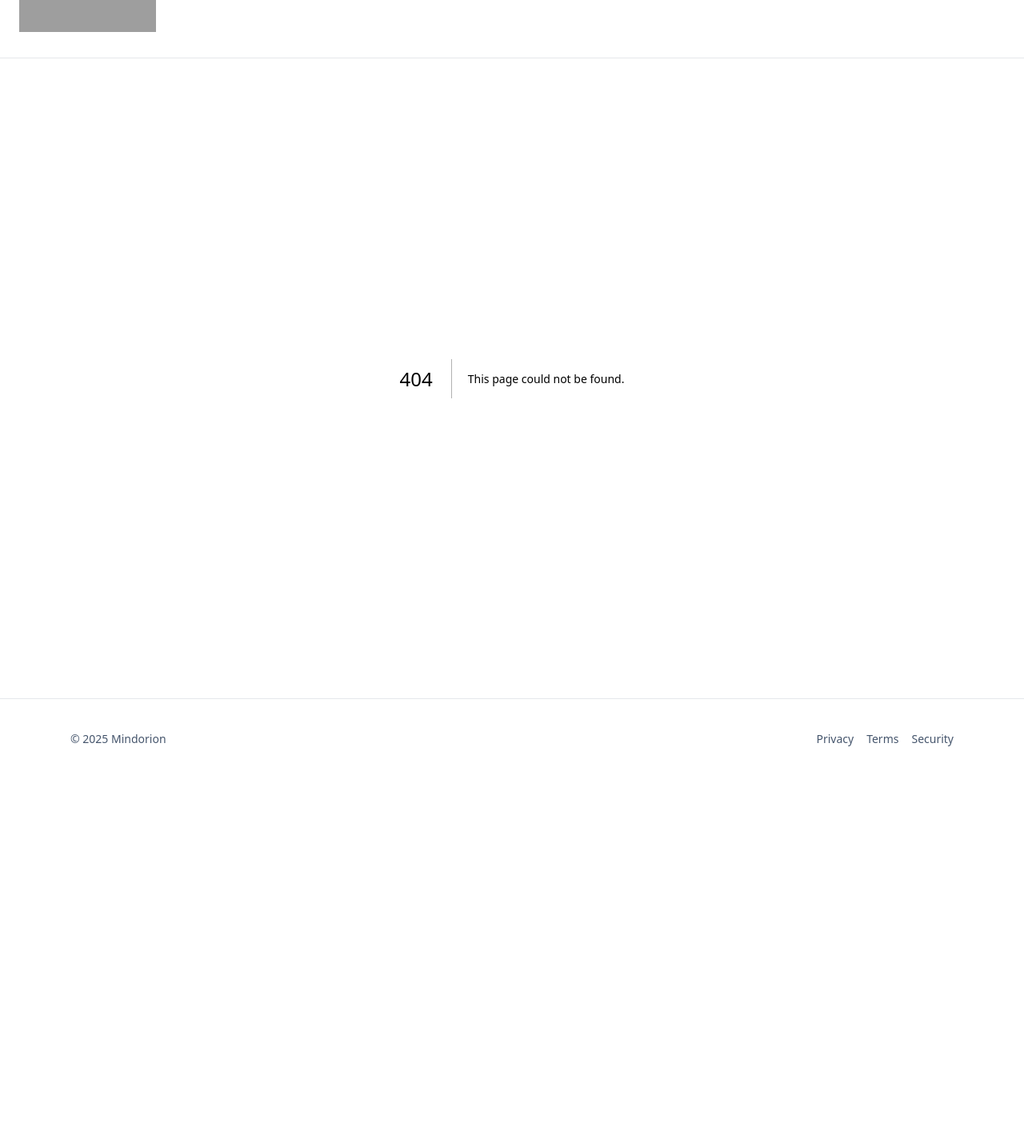
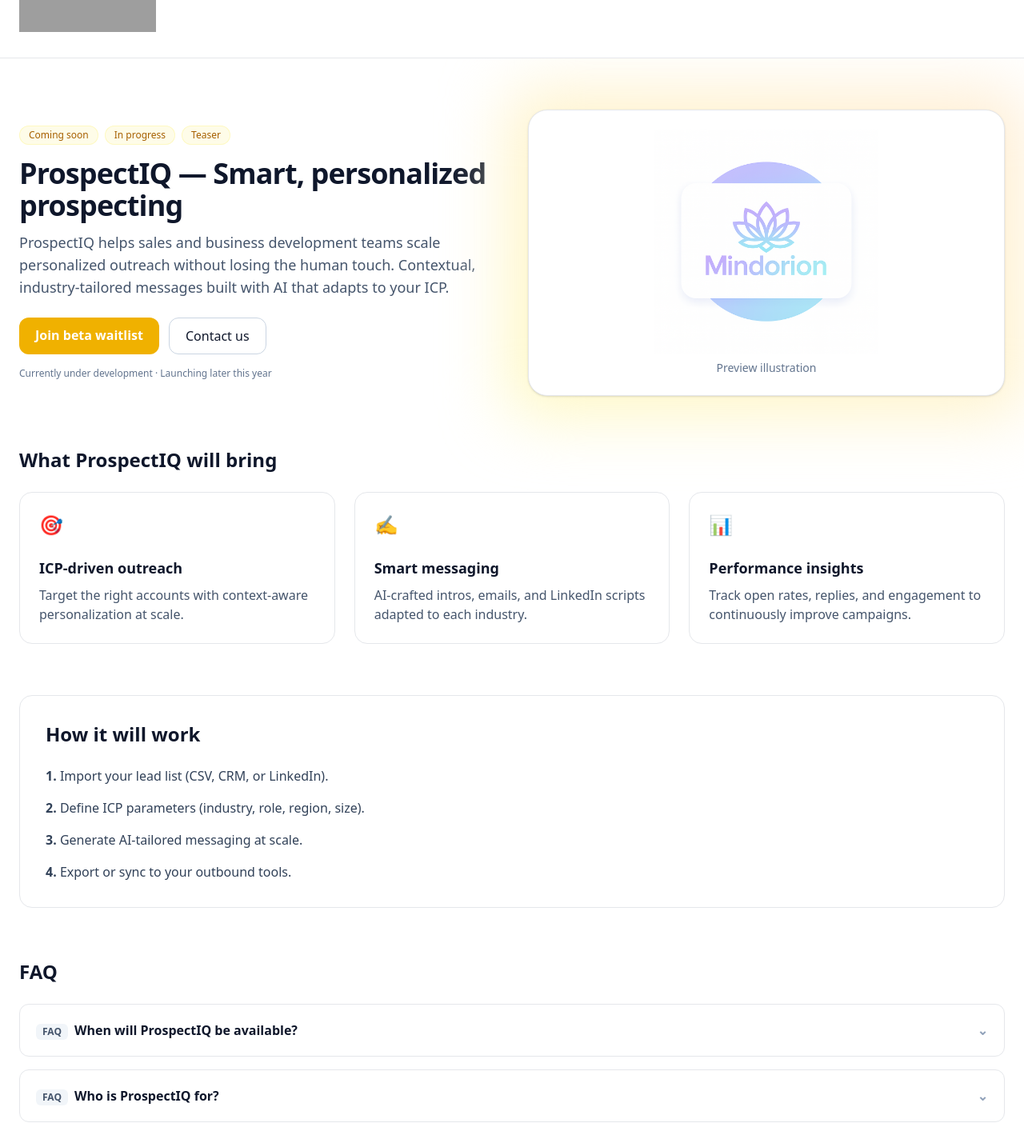
Before and after one commit to Docsafecompany/nextjs-enterprise-mindorion, a Next.js app: page /products/propectiq in a window 1280 px wide. Before the commit this address had no page. Shown: the part 120-1539 px from the top of the page at 80% size. Before the commit the page ends 1094 px from the top, so only its background shows below. Built offline with nearby package versions, Linux system fonts and the light colour scheme; grey boxes are pictures that could not be loaded.

Commit message:
Create page.tsx

```diff
--- /dev/null
+++ b/app/products/propectiq/page.tsx
@@ -0,0 +1,174 @@
+import Link from "next/link";
+
+function Badge({ children }: { children: React.ReactNode }) {
+  return (
+    <span className="inline-flex items-center rounded-full bg-yellow-50 px-3 py-1 text-xs font-medium text-yellow-700 ring-1 ring-inset ring-yellow-100">
+      {children}
+    </span>
+  );
+}
+
+function Feature({
+  icon,
+  title,
+  desc,
+}: {
+  icon: React.ReactNode;
+  title: string;
+  desc: string;
+}) {
+  return (
+    <div className="rounded-2xl border p-6 hover:shadow-sm transition">
+      <div className="h-10 w-10">{icon}</div>
+      <h3 className="mt-4 text-lg font-semibold text-slate-900">{title}</h3>
+      <p className="mt-2 text-slate-600">{desc}</p>
+    </div>
+  );
+}
+
+function FAQ({
+  q,
+  a,
+}: {
+  q: string;
+  a: React.ReactNode;
+}) {
+  return (
+    <details className="group rounded-xl border p-5">
+      <summary className="cursor-pointer list-none text-left font-semibold text-slate-900">
+        <span className="mr-2 inline-block rounded-md bg-slate-100 px-2 py-0.5 text-xs text-slate-600">FAQ</span>
+        {q}
+        <span className="float-right text-slate-400 transition group-open:rotate-180">⌄</span>
+      </summary>
+      <div className="mt-3 text-slate-600">{a}</div>
+    </details>
+  );
+}
+
+export default function ProspectIQPage() {
+  return (
+    <div className="mx-auto max-w-7xl px-6 py-12 md:py-16">
+      {/* HERO */}
+      <section className="grid items-center gap-10 md:grid-cols-2">
+        <div>
+          <div className="flex gap-2">
+            <Badge>Coming soon</Badge>
+            <Badge>In progress</Badge>
+            <Badge>Teaser</Badge>
+          </div>
+          <h1 className="mt-4 text-3xl font-extrabold tracking-tight text-slate-900 sm:text-4xl">
+            ProspectIQ — Smart, personalized prospecting
+          </h1>
+          <p className="mt-3 text-lg text-slate-600">
+            ProspectIQ helps sales and business development teams scale personalized outreach
+            without losing the human touch. Contextual, industry-tailored messages built with AI
+            that adapts to your ICP.
+          </p>
+
+          <div className="mt-6 flex flex-wrap gap-3">
+            <Link
+              href="/beta"
+              className="rounded-xl bg-yellow-500 px-5 py-2.5 font-semibold text-white hover:bg-yellow-600"
+            >
+              Join beta waitlist
+            </Link>
+            <Link
+              href="/contact"
+              className="rounded-xl border border-slate-300 px-5 py-2.5 text-slate-900 hover:bg-slate-50"
+            >
+              Contact us
+            </Link>
+          </div>
+
+          <div className="mt-4 text-xs text-slate-500">
+            Currently under development · Launching later this year
+          </div>
+        </div>
+
+        {/* Visual placeholder */}
+        <div className="relative">
+          <div className="pointer-events-none absolute -inset-6 rounded-3xl bg-gradient-to-tr from-yellow-100 to-orange-100 blur-2xl" />
+          <div className="relative overflow-hidden rounded-3xl border bg-white p-6 shadow-sm">
+            <img
+              src="/hero-illustration.png"
+              alt="ProspectIQ preview"
+              className="mx-auto h-[280px] w-auto opacity-60"
+            />
+            <p className="mt-2 text-center text-sm text-slate-500">Preview illustration</p>
+          </div>
+        </div>
+      </section>
+
+      {/* FEATURES */}
+      <section className="mt-16">
+        <h2 className="text-2xl font-bold text-slate-900">What ProspectIQ will bring</h2>
+        <div className="mt-6 grid gap-6 sm:grid-cols-3">
+          <Feature
+            icon={<span className="text-2xl">🎯</span>}
+            title="ICP-driven outreach"
+            desc="Target the right accounts with context-aware personalization at scale."
+          />
+          <Feature
+            icon={<span className="text-2xl">✍️</span>}
+            title="Smart messaging"
+            desc="AI-crafted intros, emails, and LinkedIn scripts adapted to each industry."
+          />
+          <Feature
+            icon={<span className="text-2xl">📊</span>}
+            title="Performance insights"
+            desc="Track open rates, replies, and engagement to continuously improve campaigns."
+          />
+        </div>
+      </section>
+
+      {/* HOW IT WILL WORK */}
+      <section className="mt-16 rounded-2xl border p-6 md:p-8">
+        <h2 className="text-2xl font-bold text-slate-900">How it will work</h2>
+        <ol className="mt-6 space-y-4 text-slate-700">
+          <li><strong>1.</strong> Import your lead list (CSV, CRM, or LinkedIn).</li>
+          <li><strong>2.</strong> Define ICP parameters (industry, role, region, size).</li>
+          <li><strong>3.</strong> Generate AI-tailored messaging at scale.</li>
+          <li><strong>4.</strong> Export or sync to your outbound tools.</li>
+        </ol>
+      </section>
+
+      {/* FAQ */}
+      <section className="mt-16">
+        <h2 className="text-2xl font-bold text-slate-900">FAQ</h2>
+        <div className="mt-6 grid gap-4">
+          <FAQ
+            q="When will ProspectIQ be available?"
+            a="We are currently building core features. Beta access is planned later this year. Join the waitlist to be notified."
+          />
+          <FAQ
+            q="Who is ProspectIQ for?"
+            a="Sales reps, SDRs, and business developers who need to scale outreach without losing personalization."
+          />
+          <FAQ
+            q="How is this different from generic email tools?"
+            a="ProspectIQ adapts messages based on industry and ICP parameters. It’s not just templates, but context-driven personalization."
+          />
+          <FAQ
+            q="Will it integrate with CRMs?"
+            a="Yes. Planned integrations include Salesforce, HubSpot, and LinkedIn automation tools."
+          />
+        </div>
+
+        <div className="mt-8 flex flex-wrap gap-3">
+          <Link
+            href="/beta"
+            className="rounded-xl bg-yellow-500 px-5 py-2.5 font-semibold text-white hover:bg-yellow-600"
+          >
+            Join waitlist
+          </Link>
+          <Link
+            href="/contact"
+            className="rounded-xl border border-slate-300 px-5 py-2.5 text-slate-900 hover:bg-slate-50"
+          >
+            Contact sales
+          </Link>
+        </div>
+      </section>
+    </div>
+  );
+}
```
